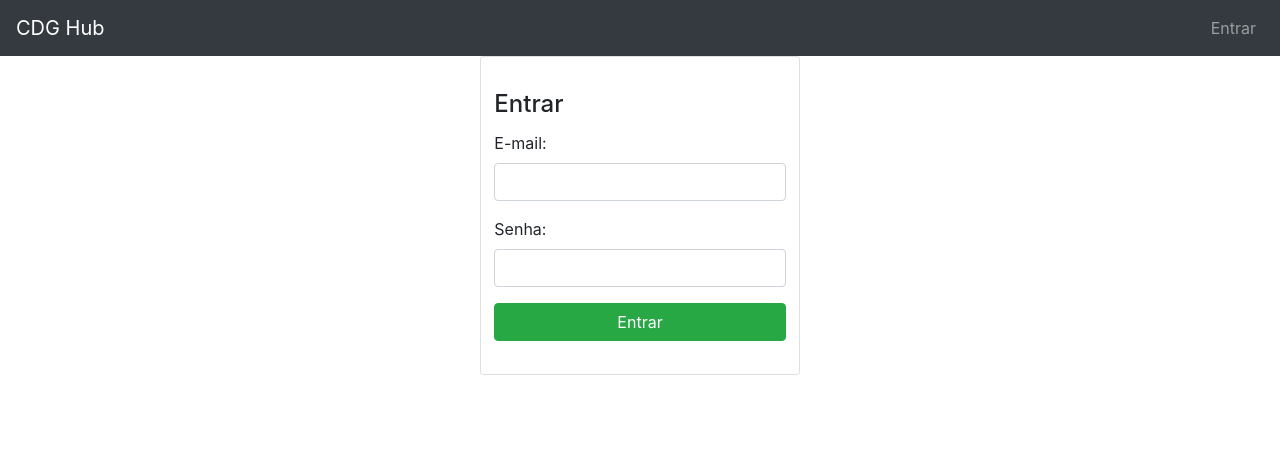
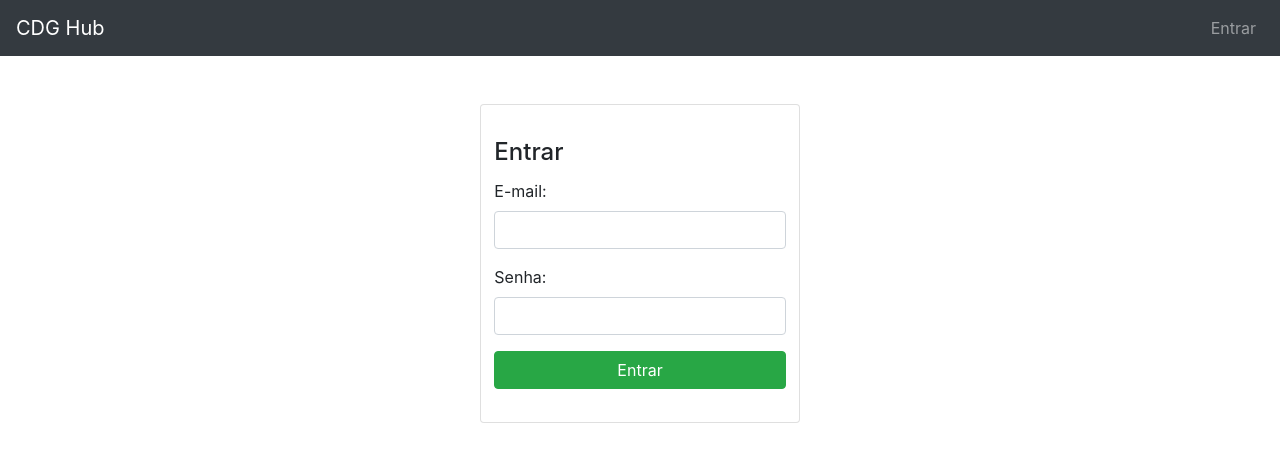
Before and after one commit to umluizlima/quartermaster-frontend, a Vue app: page /entrar in a window 1280 px wide. Shown: the top 462 px of the page. Built offline with nearby package versions, Linux system fonts and the light colour scheme; what vue-tables-2 would draw is missing.

Commit message:
Change css on views

```diff
--- a/src/App.vue
+++ b/src/App.vue
@@ -1,7 +1,7 @@
 <template>
   <div id="app">
     <Navbar/>
-    <router-view/>
+    <router-view class="view my-5"/>
   </div>
 </template>
 
@@ -23,13 +23,24 @@ export default {
 }
 
 #app {
+  min-height: 100vh;
   width: 100%;
   overflow-x: hidden;
   display: flex;
   flex-direction: column;
-  justify-content: center;
+  justify-content: flex-start;
   align-items: center;
   -webkit-font-smoothing: antialiased;
   -moz-osx-font-smoothing: grayscale;
 }
+
+.view {
+  width: 90%;
+}
+
+@media screen and (min-width: 800px) {
+  .view {
+    width: 80%;
+  }
+}
 </style>
```
